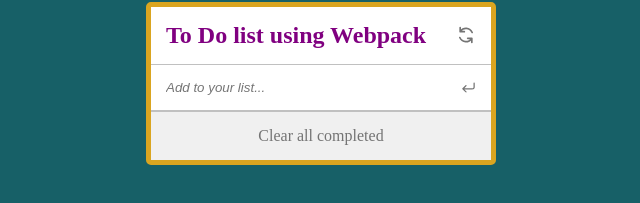
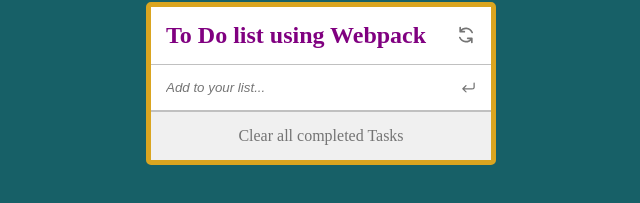
Before and after one commit to JuanDiegoGuerra/ToDoList-Webpack, a website built with webpack: page src/index.html in a window 1280 px wide. Shown: the part 317-520 px from the top of the page, 319-959 px from the left. Built offline with nearby package versions, Linux system fonts and the light colour scheme.

Commit message:
Update index.html
Made a little modification

```diff
--- a/src/index.html
+++ b/src/index.html
@@ -4,6 +4,7 @@
     <meta charset="UTF-8">
     <meta http-equiv="X-UA-Compatible" content="IE=edge">
     <meta name="viewport" content="width=device-width, initial-scale=1.0">
+    <link rel="stylesheet" href="https://cdnjs.cloudflare.com/ajax/libs/font-awesome/6.4.0/css/all.min.css">
     <title>To Do List</title>
 </head>
 <body>
@@ -17,7 +18,7 @@
           <img id="enter-icon" class="enter-icon" alt="intro" />
         </form>
         <ul class="list-container" id="list-container"></ul>
-        <div class="clear-btn">Clear all completed</div>
+        <div class="clear-btn"><span>Clear all completed Tasks</span></div>
       </section>
 </body>
 </html>
```
